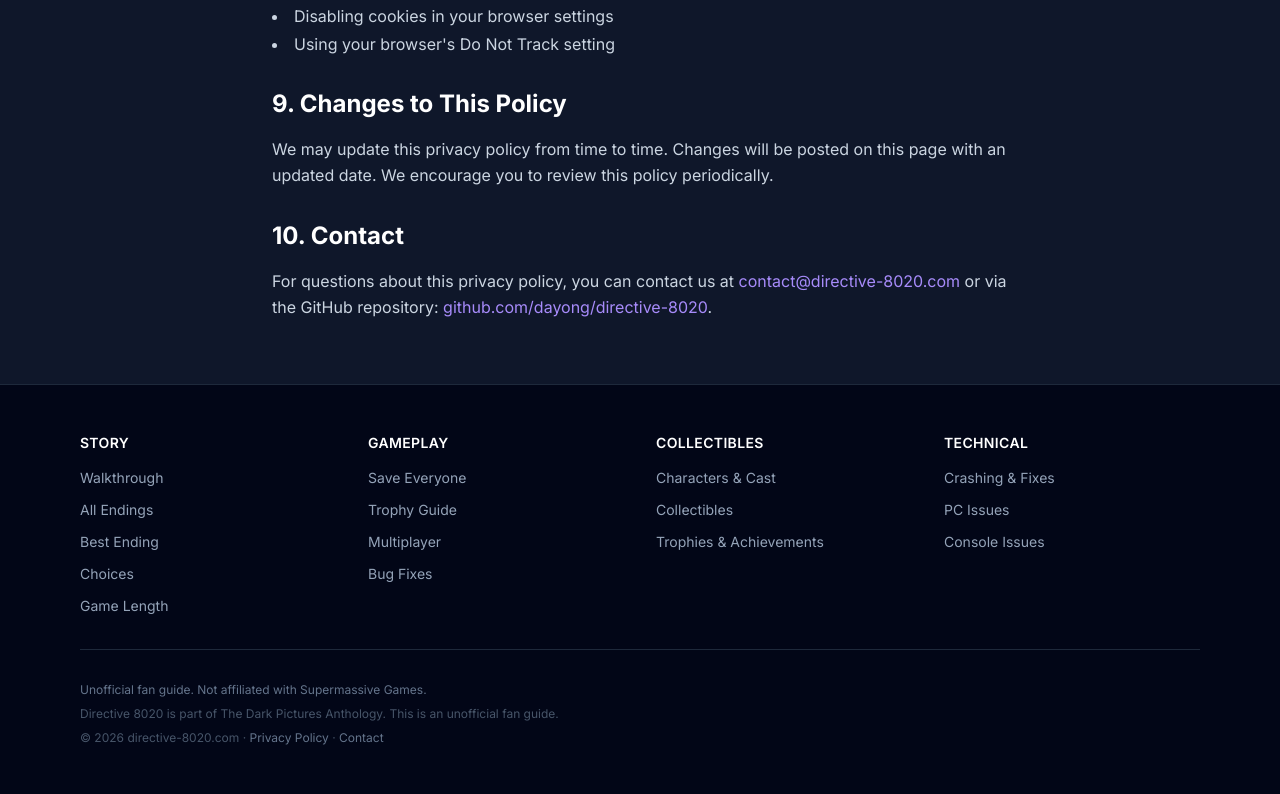
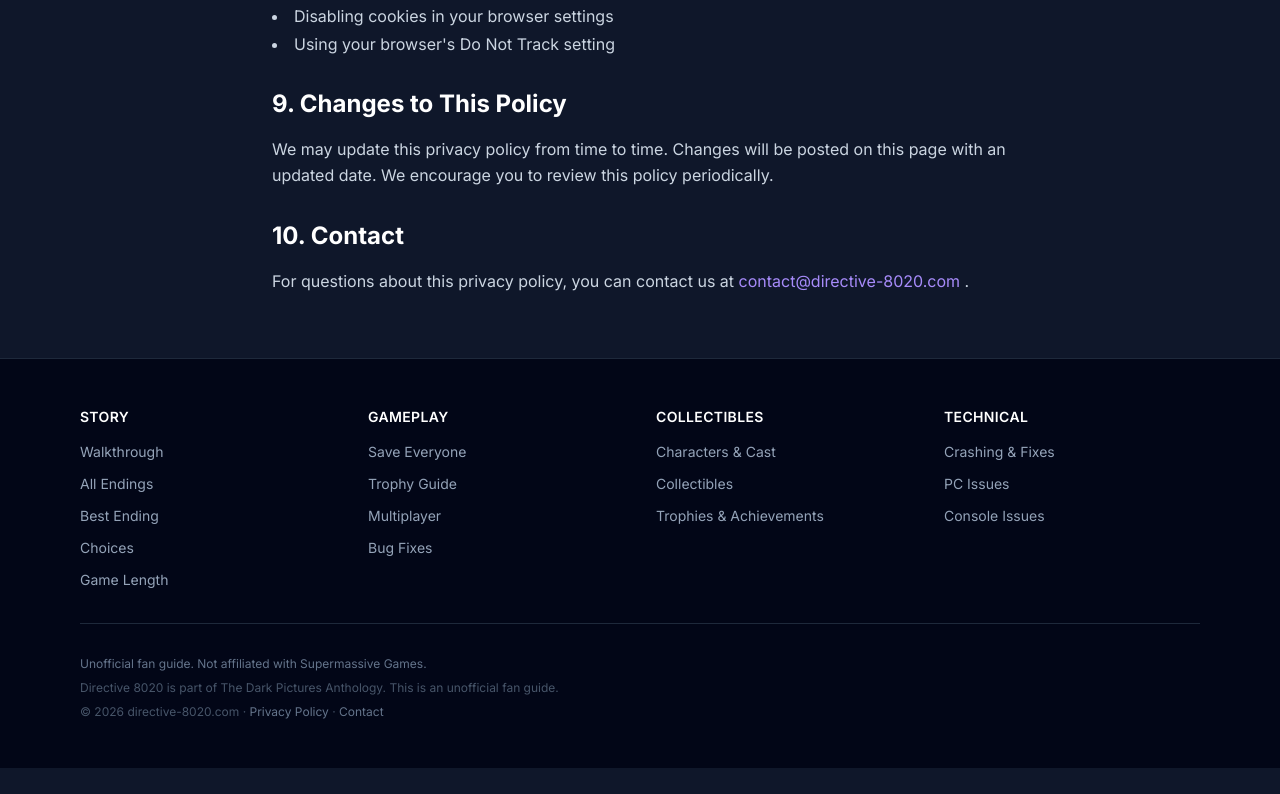
Before and after one commit to dayong/directive-8020, a Next.js app: page /privacy-policy in a window 1280 px wide. Shown: the part 2145-2939 px from the top of the page. After the commit the page ends 2913 px from the top, so only its background shows below. Built offline with nearby package versions, Linux system fonts and the light colour scheme; no server answers.

Commit message:
chore: del github info

```diff
--- a/app/privacy-policy/page.tsx
+++ b/app/privacy-policy/page.tsx
@@ -194,15 +194,6 @@
           <a href="mailto:contact@directive-8020.com" className="text-violet-400 hover:underline">
             contact@directive-8020.com
           </a>{' '}
-          or via the GitHub repository:{' '}
-          <a
-            href="https://github.com/dayong/directive-8020"
-            className="text-violet-400 hover:underline"
-            target="_blank"
-            rel="noopener noreferrer"
-          >
-            github.com/dayong/directive-8020
-          </a>
           .
         </p>
       </div>
```
